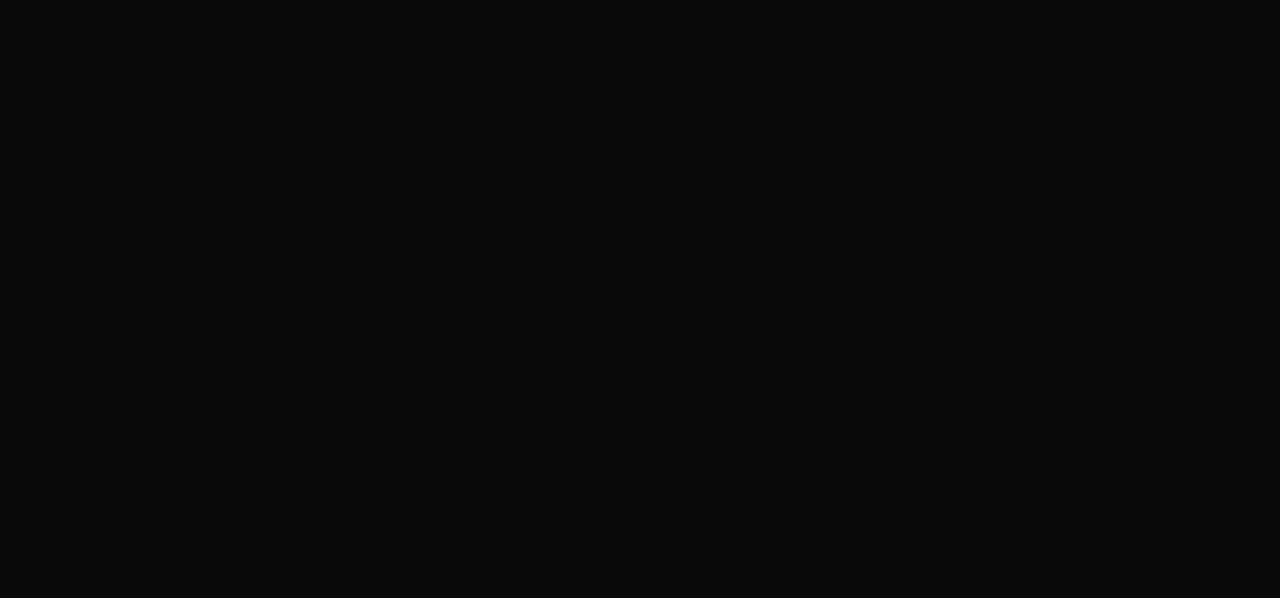
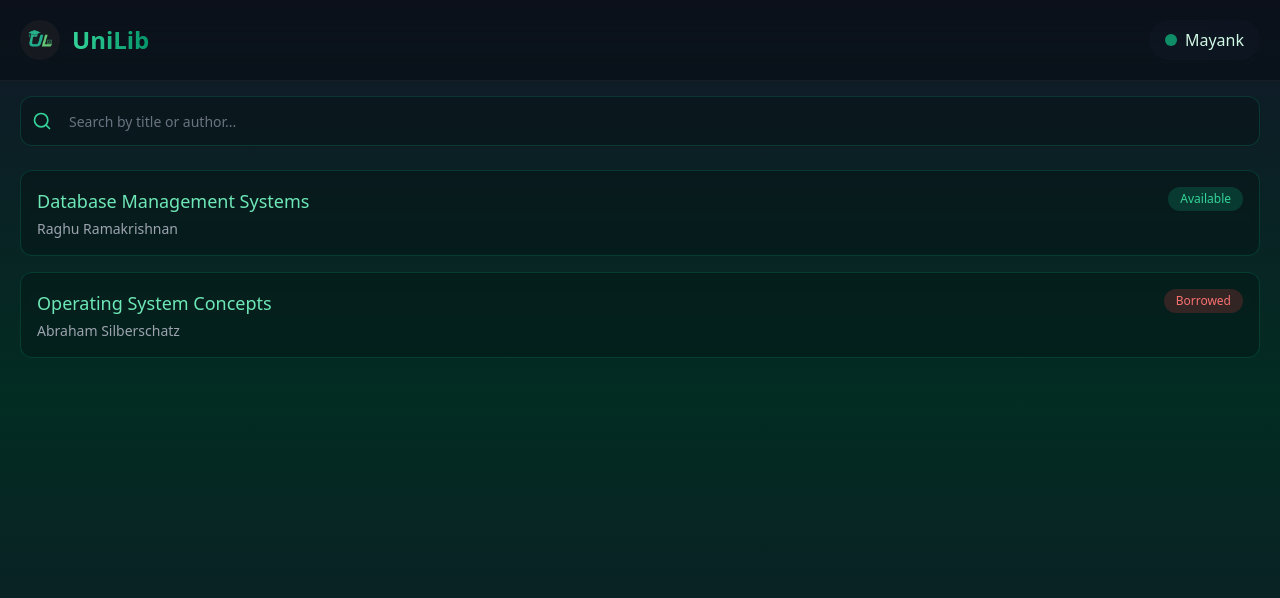
Before and after one commit to mayankthawani/UniLib, a Next.js app: page /Searchbooks in a window 1280 px wide. Shown: the top 598 px of the page. Built offline with nearby package versions, Linux system fonts and the light colour scheme.

Commit message:
searchbooks doen

```diff
--- a/app/Dashboard/page.jsx
+++ b/app/Dashboard/page.jsx
@@ -6,6 +6,7 @@
 import { Card } from "@/components/ui/card"
 import { BookOpen, MapPin, Search, Users, Home, Menu, Map, ChevronRight } from 'lucide-react'
 import { cn } from "@/lib/utils"
+import Link from 'next/link'
 
 const Dashboard = () => {
   return (
@@ -54,7 +55,8 @@
                   gradient: 'from-emerald-500/20 via-emerald-500/10 to-transparent',
                   iconGradient: 'from-emerald-400 to-teal-300',
                   desc: 'Find empty seats',
-                  border: 'border-emerald-500/20'
+                  border: 'border-emerald-500/20',
+                  link: '/seats'
                 },
                 {
                   title: 'Find Books',
@@ -62,7 +64,8 @@
                   gradient: 'from-teal-500/20 via-teal-500/10 to-transparent',
                   iconGradient: 'from-teal-400 to-emerald-300',
                   desc: 'Search collection',
-                  border: 'border-teal-500/20'
+                  border: 'border-teal-500/20',
+                  link: '/Searchbooks'
                 },
                 {
                   title: 'My Books',
@@ -70,7 +73,9 @@
                   gradient: 'from-emerald-400/20 via-emerald-400/10 to-transparent',
                   iconGradient: 'from-emerald-300 to-teal-400',
                   desc: 'View borrowed',
-                  border: 'border-emerald-400/20'
+                  border: 'border-emerald-400/20',
+                  link: '/Mybooks'
+
                 },
                 {
                   title: 'Library Map',
@@ -78,18 +83,19 @@
                   gradient: 'from-teal-400/20 via-teal-400/10 to-transparent',
                   iconGradient: 'from-teal-300 to-emerald-400',
                   desc: 'Navigate floors',
-                  border: 'border-teal-400/20'
+                  border: 'border-teal-400/20',
+                  link: '/map'
                 },
               ].map((item, i) => (
-                <motion.button
-                  key={i}
+                <Link href={item.link} key={i}>
+                  <motion.div
                     whileHover={{ scale: 1.02 }}
                     whileTap={{ scale: 0.98 }}
                     className={cn(
                       "flex flex-col items-start p-6 rounded-2xl relative overflow-hidden group card-hover-effect",
                       "bg-gray-950/50 backdrop-blur-xl",
                       `border ${item.border}`,
-                    "transition-all duration-300"
+                      "transition-all duration-300 w-full"
                     )}
                   >
                     <div className={cn(
@@ -106,7 +112,8 @@
                       <h3 className="text-lg font-semibold mb-2 text-white/90">{item.title}</h3>
                       <p className="text-sm text-emerald-300/70">{item.desc}</p>
                     </div>
-                </motion.button>
+                  </motion.div>
+                </Link>
               ))}
             </div>
           </section>
--- a/app/Searchbooks/page.jsx
+++ b/app/Searchbooks/page.jsx
@@ -1,11 +1,92 @@
-import React from 'react'
+"use client"
 
-const page = () => {
+import React, { useState } from 'react'
+import Image from 'next/image'
+import { motion } from "framer-motion"
+import { Search, BookOpen, ArrowLeft } from 'lucide-react'
+import { Input } from "@/components/ui/input"
+
+const SearchBooks = () => {
+  const [searchQuery, setSearchQuery] = useState('')
+
+  // Mock data - replace with actual API call
+  const books = [
+    { id: 1, title: 'Database Management Systems', author: 'Raghu Ramakrishnan', available: true },
+    { id: 2, title: 'Operating System Concepts', author: 'Abraham Silberschatz', available: false },
+    // Add more books...
+  ]
+
+  const filteredBooks = books.filter(book =>
+    book.title.toLowerCase().includes(searchQuery.toLowerCase()) ||
+    book.author.toLowerCase().includes(searchQuery.toLowerCase())
+  )
+
   return (
-    <div>
+    <div className="min-h-screen bg-gradient-to-b from-gray-900 via-emerald-950 to-gray-900">
+      <header className="fixed top-0 w-full bg-black/30 backdrop-blur-xl border-b border-white/5 z-50">
+        <div className="flex items-center justify-between p-5">
+          <div className="flex items-center gap-3">
+            <Image src="/logo.png" alt="UniLib Logo" width={40} height={40} className="rounded-full" />
+            <span className="text-2xl font-bold bg-gradient-to-r from-emerald-400 to-emerald-600 text-transparent bg-clip-text">
+              UniLib
+            </span>
+          </div>
+          <div className="flex items-center gap-2 bg-gray-900/50 px-4 py-2 rounded-full">
+            <div className="w-3 h-3 bg-emerald-500 rounded-full animate-pulse" />
+            <span className="text-base text-emerald-100">Mayank</span>
+          </div>
+        </div>
+      </header>
 
+      <main className="pt-24 px-5 pb-28">
+        {/* Search Section */}
+        <div className="relative mb-6">
+          <div className="absolute inset-y-0 left-3 flex items-center">
+            <Search className="w-5 h-5 text-emerald-400" />
+          </div>
+          <Input
+            type="text"
+            placeholder="Search by title or author..."
+            value={searchQuery}
+            onChange={(e) => setSearchQuery(e.target.value)}
+            className="w-full pl-12 pr-4 py-6 bg-black/20 border-emerald-500/20 focus:border-emerald-500/50 rounded-xl text-emerald-50 placeholder:text-gray-500"
+          />
+        </div>
+
+        {/* Results Section */}
+        <div className="space-y-4">
+          {filteredBooks.map((book) => (
+            <motion.div
+              key={book.id}
+              initial={{ opacity: 0, y: 20 }}
+              animate={{ opacity: 1, y: 0 }}
+              className="bg-black/20 backdrop-blur-sm border border-emerald-500/20 rounded-xl p-4"
+            >
+              <div className="flex items-start justify-between">
+                <div>
+                  <h3 className="text-lg font-medium text-emerald-300 mb-1">{book.title}</h3>
+                  <p className="text-sm text-gray-400">{book.author}</p>
+                </div>
+                <span className={`px-3 py-1 rounded-full text-xs ${
+                  book.available
+                    ? 'bg-emerald-500/20 text-emerald-400'
+                    : 'bg-red-500/20 text-red-400'
+                }`}>
+                  {book.available ? 'Available' : 'Borrowed'}
+                </span>
+              </div>
+            </motion.div>
+          ))}
+
+          {searchQuery && filteredBooks.length === 0 && (
+            <div className="text-center text-gray-400 py-8">
+              No books found matching your search.
+            </div>
+          )}
+        </div>
+      </main>
     </div>
   )
 }
 
-export default page
+export default SearchBooks
```
Lines whose indentation alone changed are shown as unchanged.
